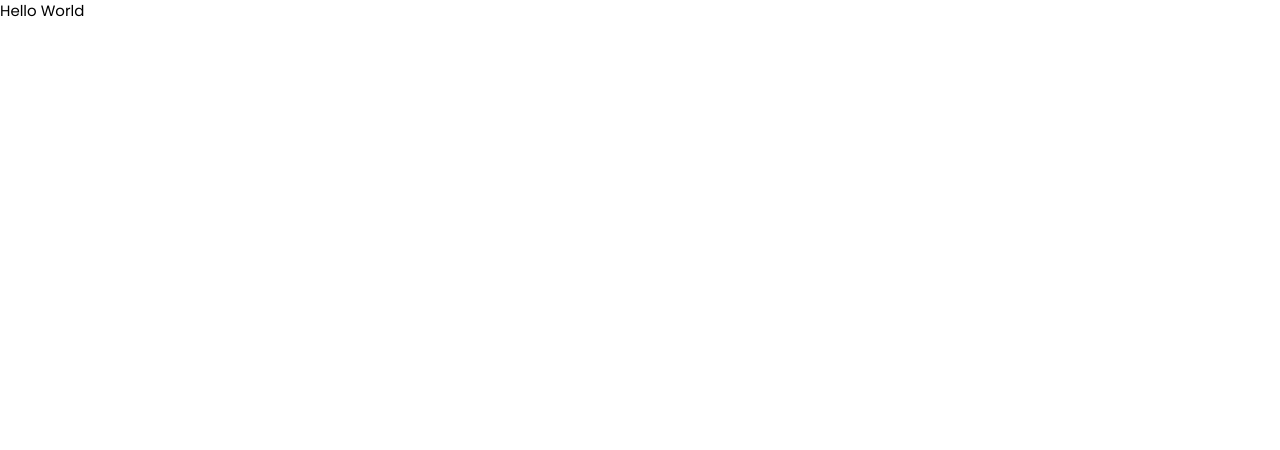
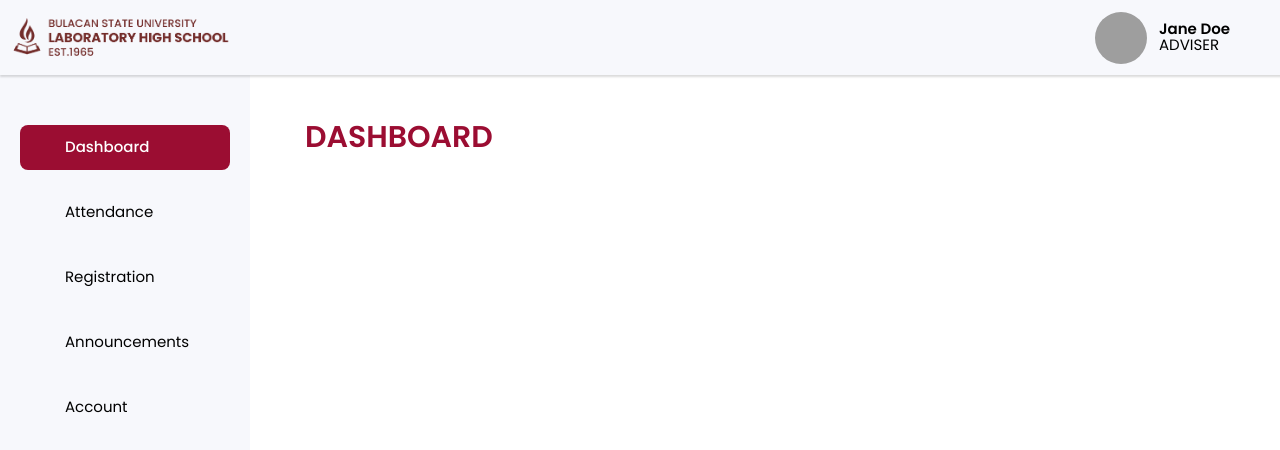
Before and after one commit to JohnKennethArellano/Lab-High, a Vue app: page /adviser/dashboard in a window 1280 px wide. Before the commit this address led to /login. Shown: the top 450 px of the page. Built offline with nearby package versions, Linux system fonts and the light colour scheme; grey boxes are pictures that could not be loaded; some icons are missing.

Commit message:
navbar styling

```diff
--- a/src/assets/styles.css
+++ b/src/assets/styles.css
@@ -18,6 +18,10 @@
     height: 4.6875rem;
     z-index: 1;
     box-shadow: 2px 0 2px 2px #00000025;
+
+    display: flex;
+    justify-content: space-between;
+    padding-right: 50px;
   }
 
   .sidebar {
@@ -76,4 +80,29 @@
     height: auto;
     margin-left: 1rem;
   }
+  .navbar .right,
+  .navbar .right .user,
+  .navbar .right .user .userImg {
+    height: 100%;
+  }
+  .navbar .right .user,
+  .navbar .right .user .userImg {
+    display: flex;
+    align-items: center;
+    gap: 0.75rem;
+  }
+  .user img {
+    height: 3.25rem;
+    width: 3.25rem;
+    object-fit: cover;
+    border-radius: 50%;
+  }
+  .userDetails .name {
+    font-weight: 600;
+    line-height: 1;
+  }
+  .userDetails .role {
+    line-height: 1.25;
+    text-transform: uppercase;
+  }
 }
--- a/src/components/NavBar.vue
+++ b/src/components/NavBar.vue
@@ -2,6 +2,20 @@
     <div class="navbar bg-red-200">
         <div class="left">
             <img src="../assets/media/labhighLogo.png" alt="logo" id="logo">
+        </div>
+        <div class="right">
+            <div class="user">
+                <div class="userImg">
+                    <img src="https://img.freepik.com/free-photo/portrait-young-woman-with-natural-make-up_23-2149084942.jpg"
+                        alt="userImg">
+                </div>
+                <div class="userDetails">
+                    <div class="name">
+                        Jane Doe
+                    </div>
+                    <div class="role">{{ userData.role }}</div>
+                </div>
+            </div>
         </div>
     </div>
 </template>
@@ -9,4 +23,7 @@
 
 <script setup>
 
+import state from '../store/state'
+
+const userData = state.userData
 </script>
--- a/src/store/state.js
+++ b/src/store/state.js
@@ -2,10 +2,10 @@ import { reactive } from 'vue'
 
 const state = reactive({
   userData: {
-    // role: 'adviser',
-    // token: 'dakadh'
-    role: null,
-    token: null
+    role: 'adviser',
+    token: 'dakadh'
+    // role: null,
+    // token: null
   }
 })
 
```
